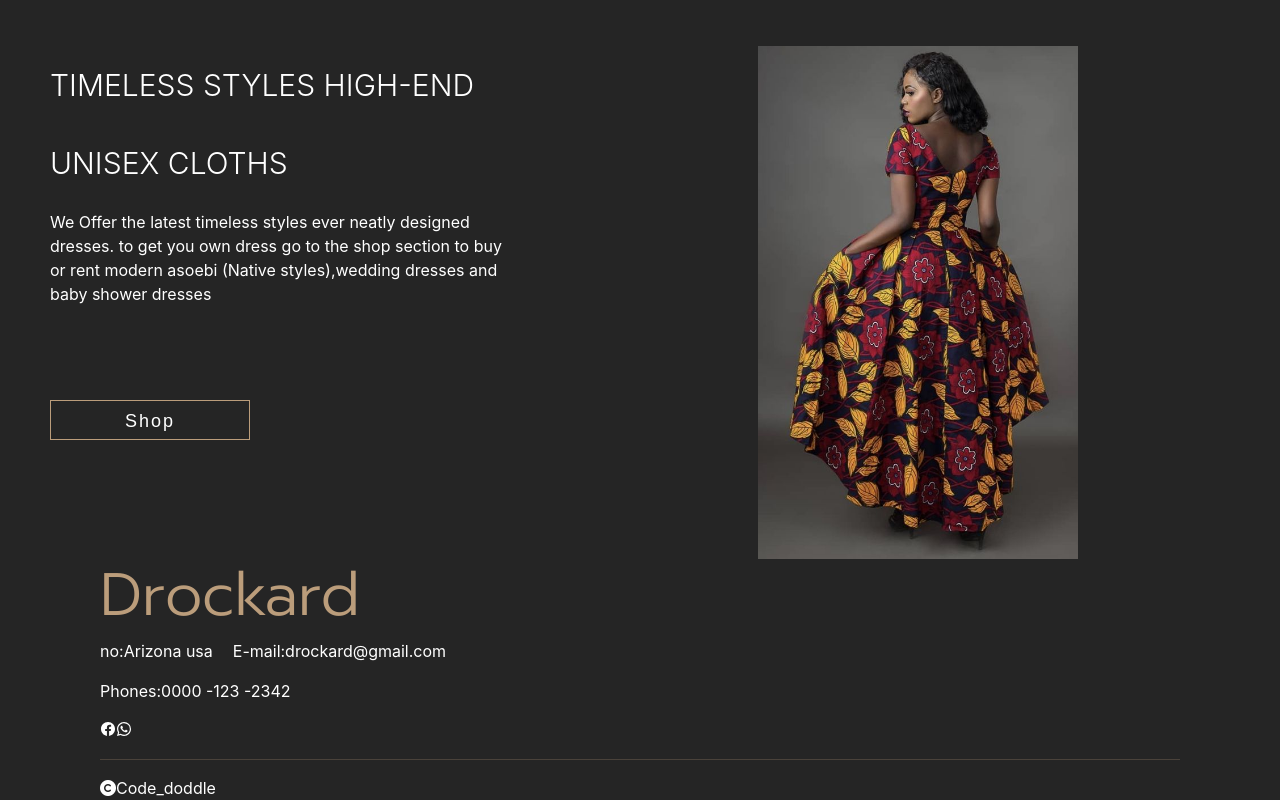
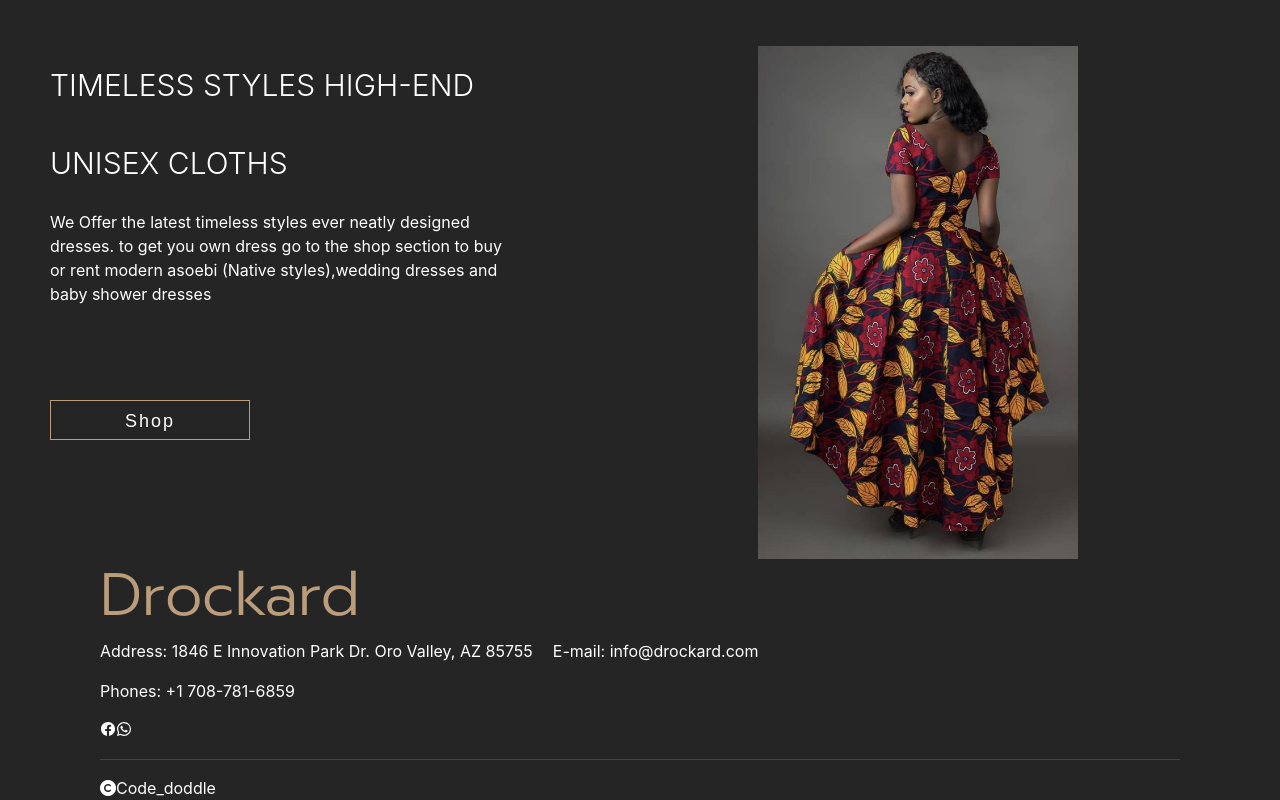
Before and after one commit to oniyidefaith/Dorkard, a React (Create React App) app: page / in a window 1280 px wide. Shown: the part 2923-3723 px from the top of the page. Built offline with nearby package versions, Linux system fonts and the light colour scheme.

Commit message:
footer changes

```diff
--- a/src/components/Footer.js
+++ b/src/components/Footer.js
@@ -6,10 +6,10 @@ const Footer = () => {
     <div className='upper_footer'>
         <h1 className='logo_name'>Drockard</h1>
         <div className='info_footer'>
-            <p>no:Arizona usa</p>
-            <p>E-mail:drockard@gmail.com</p>
+            <p>Address: 1846 E Innovation Park Dr. Oro Valley, AZ 85755</p>
+            <p>E-mail: info@drockard.com</p>
         </div>
-        <p>Phones:0000 -123 -2342</p>
+        <p>Phones: +1 708-781-6859</p>
         <div className='icons'>
         <ion-icon name="logo-facebook"></ion-icon>
         <ion-icon name="logo-whatsapp"></ion-icon>
```
